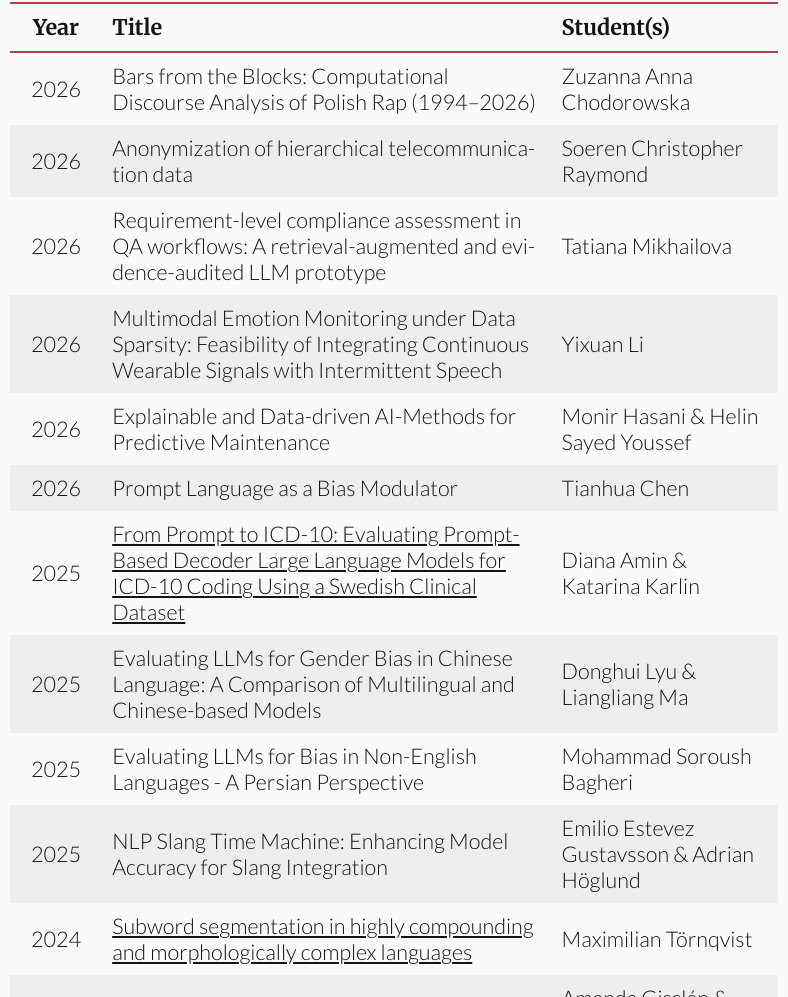
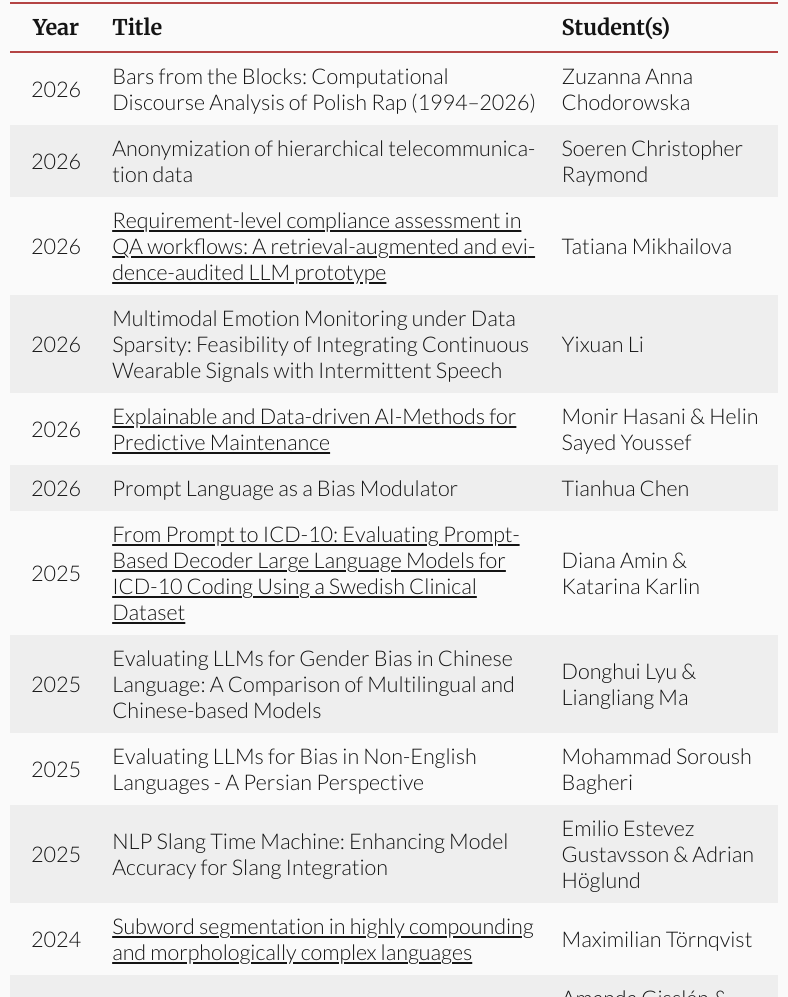
Before and after one commit to Touzen/vakili.science, an Eleventy site: page pages/teaching.md in a window 1280 px wide. Shown: the part 2200-3197 px from the top of the page, without its empty margins (246-1034 px from the left). Built offline with nearby package versions, Linux system fonts and the light colour scheme; Eleventy itself is replaced by a stand-in of ours; files that its build step writes are made by us from their sources.

Commit message:
Add additional confirmed DiVA links for 2026 theses

```diff
--- a/pages/teaching.md
+++ b/pages/teaching.md
@@ -51,9 +51,9 @@ As of 2026, I've supervised 16 master theses and three bachelor theses. These th
 |---|---|---|
 | 2026 | Bars from the Blocks: Computational Discourse Analysis of Polish Rap (1994–2026) | Zuzanna Anna Chodorowska |
 | 2026 | Anonymization of hierarchical telecommunication data | Soeren Christopher Raymond |
-| 2026 | Requirement-level compliance assessment in QA workflows: A retrieval-augmented and evidence-audited LLM prototype | Tatiana Mikhailova |
+| 2026 | [Requirement-level compliance assessment in QA workflows: A retrieval-augmented and evidence-audited LLM prototype](https://su.diva-portal.org/smash/record.jsf?pid=diva2:2091082) | Tatiana Mikhailova |
 | 2026 | Multimodal Emotion Monitoring under Data Sparsity: Feasibility of Integrating Continuous Wearable Signals with Intermittent Speech | Yixuan Li |
-| 2026 | Explainable and Data-driven AI-Methods for Predictive Maintenance | Monir Hasani & Helin Sayed Youssef |
+| 2026 | [Explainable and Data-driven AI-Methods for Predictive Maintenance](https://su.diva-portal.org/smash/record.jsf?pid=diva2:2082689) | Monir Hasani & Helin Sayed Youssef |
 | 2026 | Prompt Language as a Bias Modulator | Tianhua Chen |
 | 2025 | [From Prompt to ICD-10: Evaluating Prompt-Based Decoder Large Language Models for ICD-10 Coding Using a Swedish Clinical Dataset](https://su.diva-portal.org/smash/record.jsf?pid=diva2:1959279) | Diana Amin & Katarina Karlin |
 | 2025 | Evaluating LLMs for Gender Bias in Chinese Language: A Comparison of Multilingual and Chinese-based Models | Donghui Lyu & Liangliang Ma |
```
